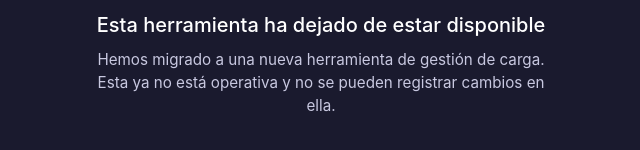
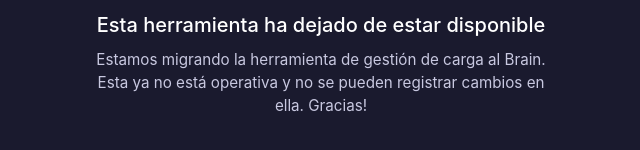
Before and after one commit to imaspre-css/gestion-carga-css, a plain HTML site: page login.html in a window 1280 px wide. Shown: the part 364-514 px from the top of the page, without its empty margins (319-959 px from the left). Drawn offline with nearby package versions, Linux system fonts and the light colour scheme.

Commit message:
Update login.html

```diff
--- a/login.html
+++ b/login.html
@@ -32,7 +32,7 @@ h1 { font-size: 1.1rem; font-weight: 500; margin-bottom: 0.25rem; }
     ov.innerHTML = '<div style="max-width:460px;">'
       + '<div style="font-size:2.2rem;margin-bottom:1rem;">🔒</div>'
       + '<h2 style="font-size:1.25rem;font-weight:500;margin-bottom:0.75rem;">Esta herramienta ha dejado de estar disponible</h2>'
-      + '<p style="font-size:0.95rem;line-height:1.5;color:#c8c8e0;">Hemos migrado a una nueva herramienta de gestión de carga. Esta ya no está operativa y no se pueden registrar cambios en ella.</p>'
+      + '<p style="font-size:0.95rem;line-height:1.5;color:#c8c8e0;">Estamos migrando la herramienta de gestión de carga al Brain. Esta ya no está operativa y no se pueden registrar cambios en ella. Gracias!</p>'
       + (ENLACE ? '<a href="' + ENLACE + '" style="display:inline-block;margin-top:1.25rem;padding:0.6rem 1.2rem;background:#fff;color:#1a1a2e;border-radius:8px;text-decoration:none;font-weight:500;font-size:0.9rem;">Ir a la nueva herramienta</a>' : '')
       + '</div>';
     document.body.appendChild(ov);
```
